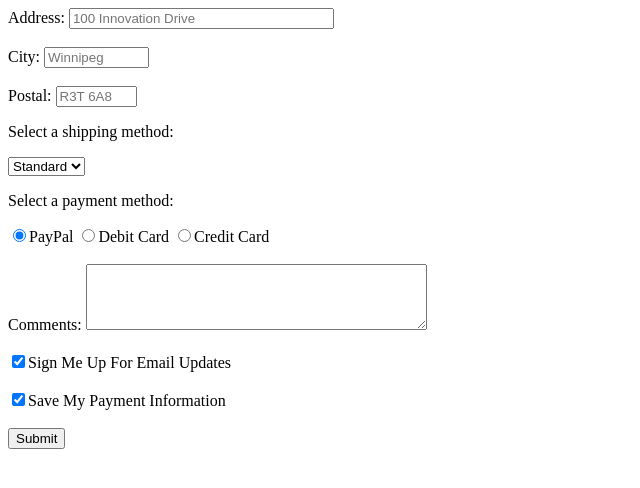
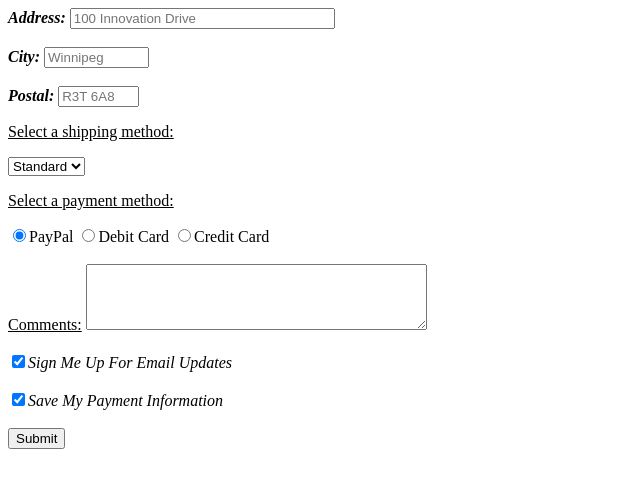
Before and after one commit to Nazarchamp/html-components, a plain HTML site: page form.html in a window 1280 px wide. Shown: the whole page, without its empty margins (0-640 px from the left). Drawn offline with Linux system fonts and the light colour scheme.

Commit message:
Added comments on form.html, along with text styling

```diff
--- a/form.html
+++ b/form.html
@@ -7,40 +7,48 @@
     </head>
     <body>
         <form method="GET">
-            <label for="address">Address:</label>
+            <!--Text inpts for Address, City, and Postal Code, with a label binded to the id of the form, and appropriate restrictions-->
+            <label for="address"><b><i>Address:</i></b></label>
             <input type="text" id="address" placeholder="100 Innovation Drive" name="address" size='30' maxlength="30">
             <br>
             <br>
-            <label for="City">City:</label>
+            <label for="City"><b><i>City:</i></b></label>
             <input type="text" id="city" placeholder="Winnipeg" name="city" size='10' maxlength="10">
             <br>
             <br>
-            <label for="Postal">Postal:</label>
+            <label for="Postal"><b><i>Postal:</i></b></label>
             <input type="text"id="postal"placeholder="R3T 6A8" name="postal" size='7' maxlength="7">
 
-            <p>Select a shipping method:</p>
+            <!--Dropdown selection for shipping method-->
+            <p><u>Select a shipping method:</u></p>
             <select name="shipping" id="shipping">
                 <option value="standard">Standard</option>
                 <option value="one_day">One Day</option>
                 <option value="two_day">Two Day</option>
             </select>
 
-            <p>Select a payment method:</p>
+            <!--Radio buttons for determining payment method, all in same group: payment_method-->
+            <p><u>Select a payment method:</u></p>
             <label><input type="radio" name="payment_method" value="is_paypal" checked="True">PayPal</label>
             <label><input type="radio" name="payment_method" value="is_debit">Debit Card</label>
             <label><input type="radio" name="payment_method" value="is_credit">Credit Card</label>
 
             <br><br>
 
-            <label for="comments">Comments:</label>
+            <!--4x40 Text area for comments-->
+            <label for="comments"><u>Comments:</u></label>
             <textarea id="comments" name="comments" rows="4" cols="40"></textarea>
 
             <br><br>
 
-            <label><input type="checkbox" name="email_updates" checked="True">Sign Me Up For Email Updates</label>
+            <!--Check boxes for payment saving and email updates-->
+            <label><input type="checkbox" name="email_updates" checked="True"><i>Sign Me Up For Email Updates</i></label>
             <br><br>
-            <label><input type="checkbox" name="email_updates" checked="True">Save My Payment Information</label>
+            <label><input type="checkbox" name="save_payment" checked="True"><i>Save My Payment Information</i></label>
+
             <br><br>
+
+            <!--Submit button-->
             <input type="submit" value="Submit">
         </form>
     </body>
```
